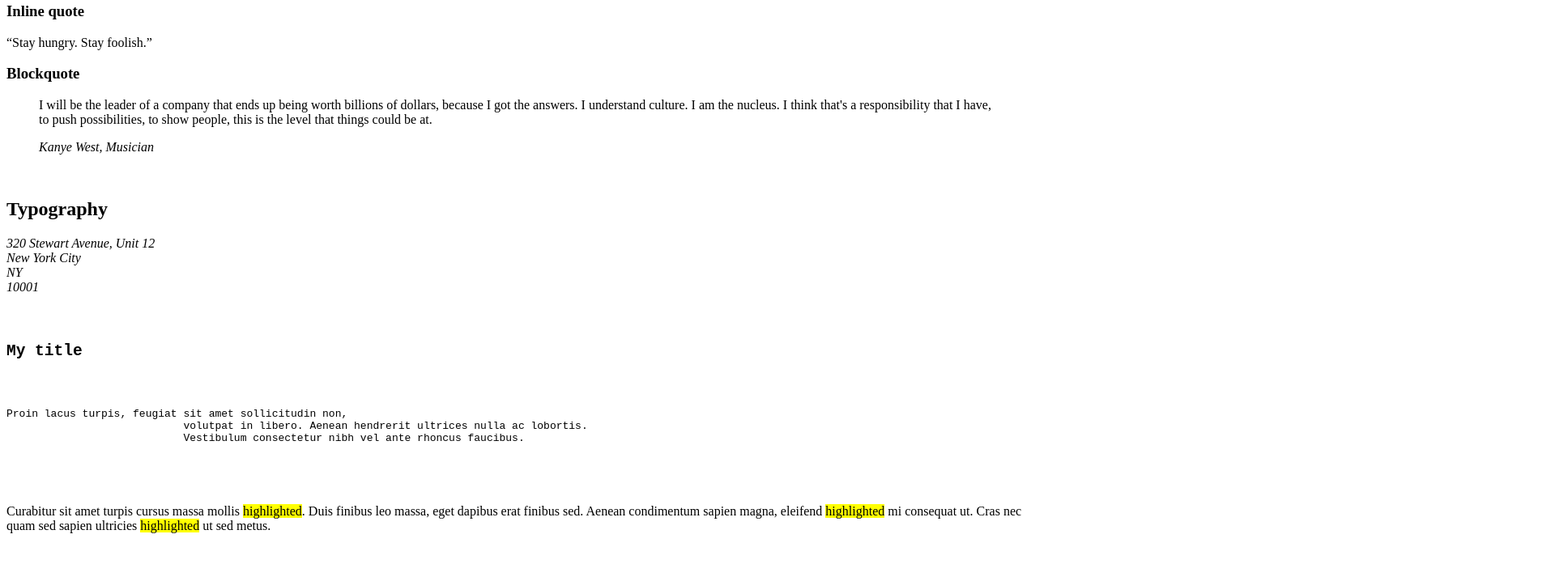
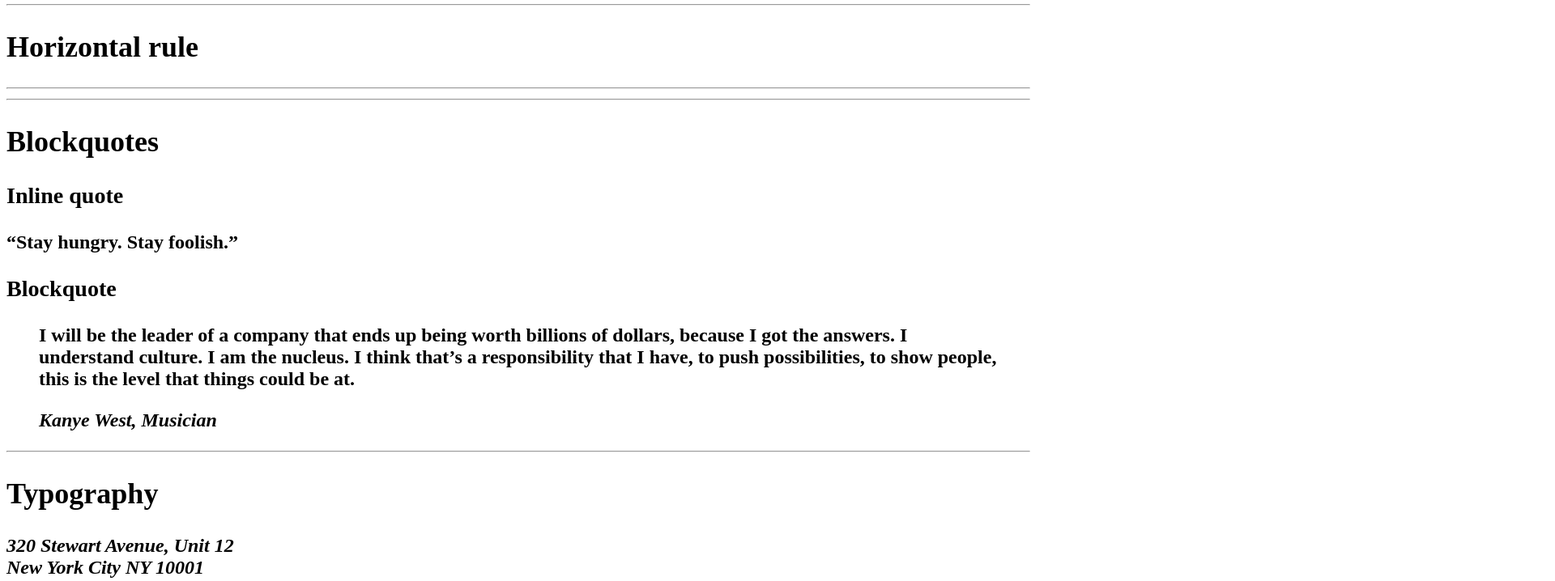
Before and after one commit to crlzr/holbertonschool-web_front_end, a plain HTML site: page html_advanced/32-styleguide.html in a window 1280 px wide. Shown: the part 1139-1857 px from the top of the page at 81% size, 1920 px wide, since content can reach past the window. Before the commit the page ends 1814 px from the top, so only its background shows below. Drawn offline with Linux system fonts and the light colour scheme.

Commit message:
32-styleguide.html

```diff
--- a/html_advanced/32-styleguide.html
+++ b/html_advanced/32-styleguide.html
@@ -1,40 +1,37 @@
 <!DOCTYPE html>
 <html lang="en" dir="ltr">
   <head>
-    <meta charset="UTF-8">
-    <meta name="viewport" content="width=device-width, initial-scale=1.0, viewport-fit=cover">
-    <title>Styleguide - Techium</title>
-    <meta name="description" content="Techium is a digital agency">
-    <link rel="icon" type="image/x-icon" href="./favicon.ico">
-    <link rel="icon" type="image/png" href="./favicon.png">
-</head>
+    <meta charset="utf-8" />
+    <meta
+      name="viewport"
+      content="width=device-width, initial-scale=1.0, viewport-fit=cpver"
+    />
+    <title>Homepage - Techium</title>
+    <meta name="description" content="Techium is a digital agency" />
+    <link rel="icon" type="image/x-icon" href="./favicon.ico" />
+    <link rel="icon" type="image/png" href="./favicon.png" />
+    <title>Homepage - Techium</title>
     <body>
       <header></header>
       <main>
         <section>
           <header>
-                <h2>Headings</h2>
-            </header>
-            <h1>Heading level 1</h1>
-            <h2>Heading level 2</h2>
-            <h3>Heading level 3</h3>
-            <h4>Heading level 4</h4>
-            <h5>Heading level 5</h5>
-            <h6>Heading level 6</h6>
-        </section>
+            <h2>
+              Headings
               <section>
-            <header>
                 <h2>Paragraph</h2>
-            </header>
+
                 <h2>Heading with a subtitle</h2>
                 <p>This is my subtitle</p>
-            <p>Nunc lacinia ante nunc ac lobortis. Interdum adipiscing gravida
-                odio porttitor sem non mi integer non faucibus ornare mi
-                ut ante amet placerat aliquet. Volutpat eu sed ante
-                lacinia sapien lorem accumsan varius montes viverra
-                nibh in adipiscing blandit tempus accumsan.</p>
+                <p>
+                  Nunc lacinia ante nunc ac lobortis. Interdum adipiscing
+                  gravida odio porttitor sem non mi integer non faucibus ornare
+                  mi ut ante amet placerat aliquet. Volutpat eu sed ante lacinia
+                  sapien lorem accumsan varius montes viverra nibh in adipiscing
+                  blandit tempus accumsan.
+                </p>
               </section>
-        <br>
+              <br />
               <!-- Lists -->
               <section>
                 <header>
@@ -51,38 +48,38 @@
                   <ol>
                     <li>Dolor pulvinar etiam magna etiam.</li>
                     <li>Sagittis adipiscing lorem eleifend.</li>
-                    <li>Felis enim feugiat dolore viverra.
-                    </li>
+                    <li>Felis enim feugiat dolore viverra.</li>
                   </ol>
                   <h3>Definition</h3>
                   <dl>
                     <dt>Definition List title</dt>
                     <dd>Definition text.</dd>
                     <dt>Startup</dt>
-                    <dd>A startup company or startup is a company
-                        or temporary organization designed to search
-                        for a repeatable and scalable business model.
+                    <dd>
+                      A startup company or startup is a company or temporary
+                      organization designed to search for a repeatable and
+                      scalable business model.
                     </dd>
                     <dt>Water</dt>
-                    <dd>A colorless, transparent, odorless liquid that
-                        forms the seas, lakes, rivers, and rain and is
-                        the basis of the fluids of living organisms.
+                    <dd>
+                      A colorless, transparent, odorless liquid that forms the
+                      seas, lakes, rivers, and rain and is the basis of the
+                      fluids of living organisms.
                     </dd>
-
                   </dl>
                 </div>
               </section>
-        <hr>
+              <hr />
               <!-- Horizontal rule -->
               <section>
                 <header>
                   <h2>Horizontal rule</h2>
+                </header>
                 <div>
-                    <hr>
+                  <hr />
                 </div>
-            </header>
               </section>
-        <br>
+              <hr />
               <!-- Blockquotes -->
               <section>
                 <header>
@@ -95,17 +92,18 @@
                 <div>
                   <h3>Blockquote</h3>
                   <blockquote>
-                    <p>I will be the leader of a company that ends up being
-                    worth billions of dollars, because I got the answers.
-                    I understand culture. I am the nucleus. I think that's
-                    a responsibility that I have, to push possibilities,
-                    to show people, this is the level that things
-                    could be at.</p>
+                    <p>
+                      I will be the leader of a company that ends up being worth
+                      billions of dollars, because I got the answers. I
+                      understand culture. I am the nucleus. I think that’s a
+                      responsibility that I have, to push possibilities, to show
+                      people, this is the level that things could be at.
+                    </p>
                     <cite>Kanye West, Musician</cite>
                   </blockquote>
                 </div>
               </section>
-        <br>
+              <hr />
               <!-- Typography -->
               <section>
                 <header>
@@ -113,35 +111,40 @@
                 </header>
                 <div>
                   <address>
-                    320 Stewart Avenue, Unit 12
-                    <br>
-                    New York City
-                    <br>
-                    NY
-                    <br>
-                    10001
+                    320 Stewart Avenue, Unit 12<br />
+                    New York City NY 10001
                   </address>
+                </div>
                 <div>
                   <pre>
 						<code>
 							<h2>My title</h2>
-                        <p>Proin lacus turpis, feugiat sit amet sollicitudin non,
-                            volutpat in libero. Aenean hendrerit ultrices nulla ac lobortis.
-                            Vestibulum consectetur nibh vel ante rhoncus faucibus.</p>
+							<p>Proin lacus turpis, feugiat sit amet sollicitudin non, volutpat in libero. Aenean hendrerit ultrices nulla ac lobortis. Vestibulum consectetur nibh vel ante rhoncus faucibus.</p>
 						</code>
 					</pre>
                 </div>
                 <div>
-                <p>Curabitur sit amet turpis cursus massa mollis
-                    <mark>highlighted</mark>. Duis finibus leo massa,
-                    eget dapibus erat finibus sed. Aenean condimentum sapien magna,
+                  <p>
+                    Curabitur sit amet turpis cursus massa mollis
+                    <mark>highlighted</mark>. Duis finibus leo massa, eget
+                    dapibus erat finibus sed. Aenean condimentum sapien magna,
                     eleifend <mark>highlighted</mark> mi consequat ut. Cras nec
-                    quam sed sapien ultricies <mark>highlighted</mark> ut sed metus.
+                    quam sed sapien ultricies <mark>highlighted</mark> ut sed
+                    metus.
                   </p>
                 </div>
-            </div>
+              </section>
+            </h2>
+          </header>
+          <h1>Heading level 1</h1>
+          <h2>Heading level 2</h2>
+          <h3>Heading level 3</h3>
+          <h4>Heading level 4</h4>
+          <h5>Heading level 5</h5>
+          <h6>Heading level 6</h6>
         </section>
       </main>
       <footer></footer>
     </body>
+  </head>
 </html>
```
Lines whose indentation alone changed are shown as unchanged.
